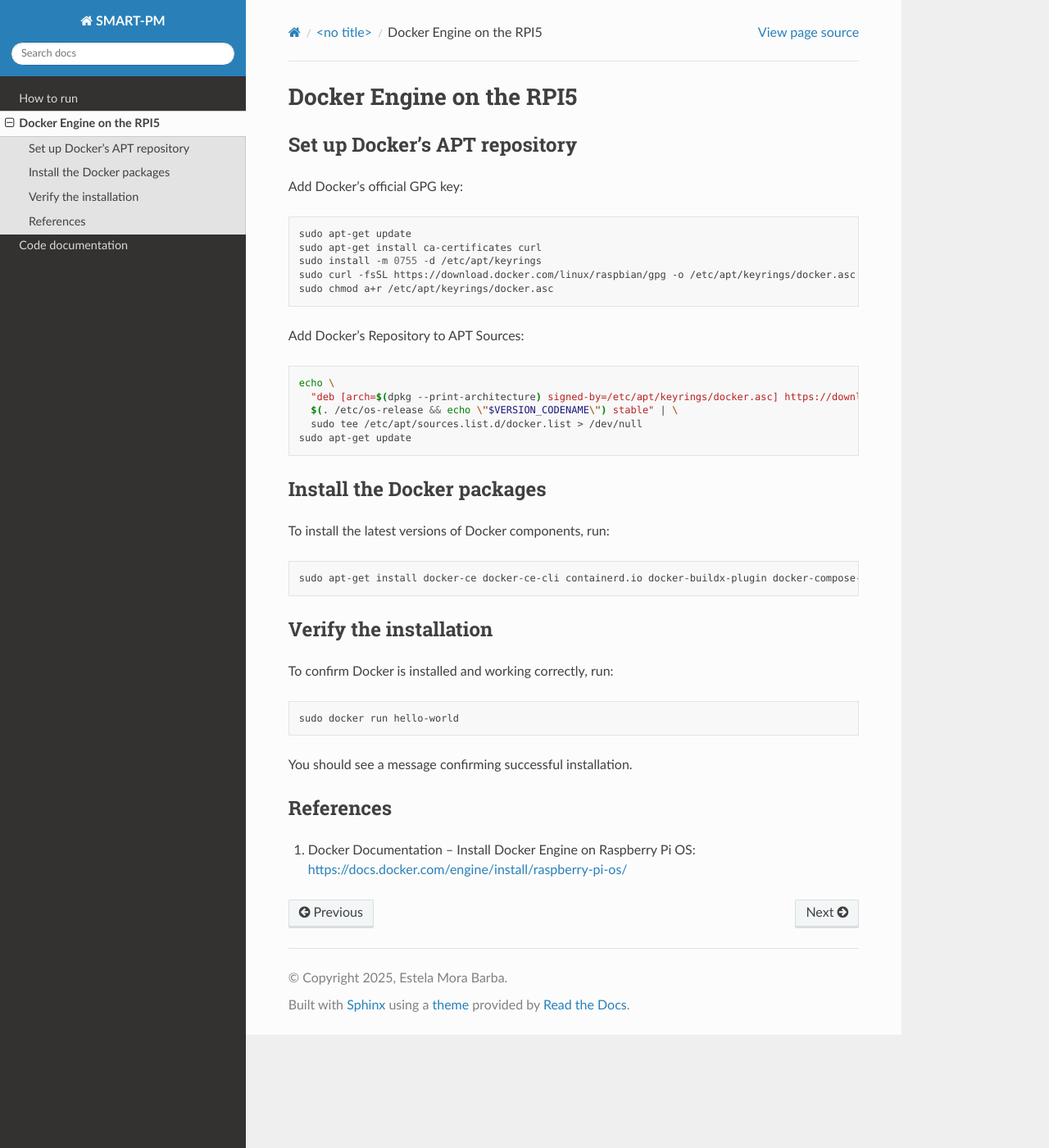
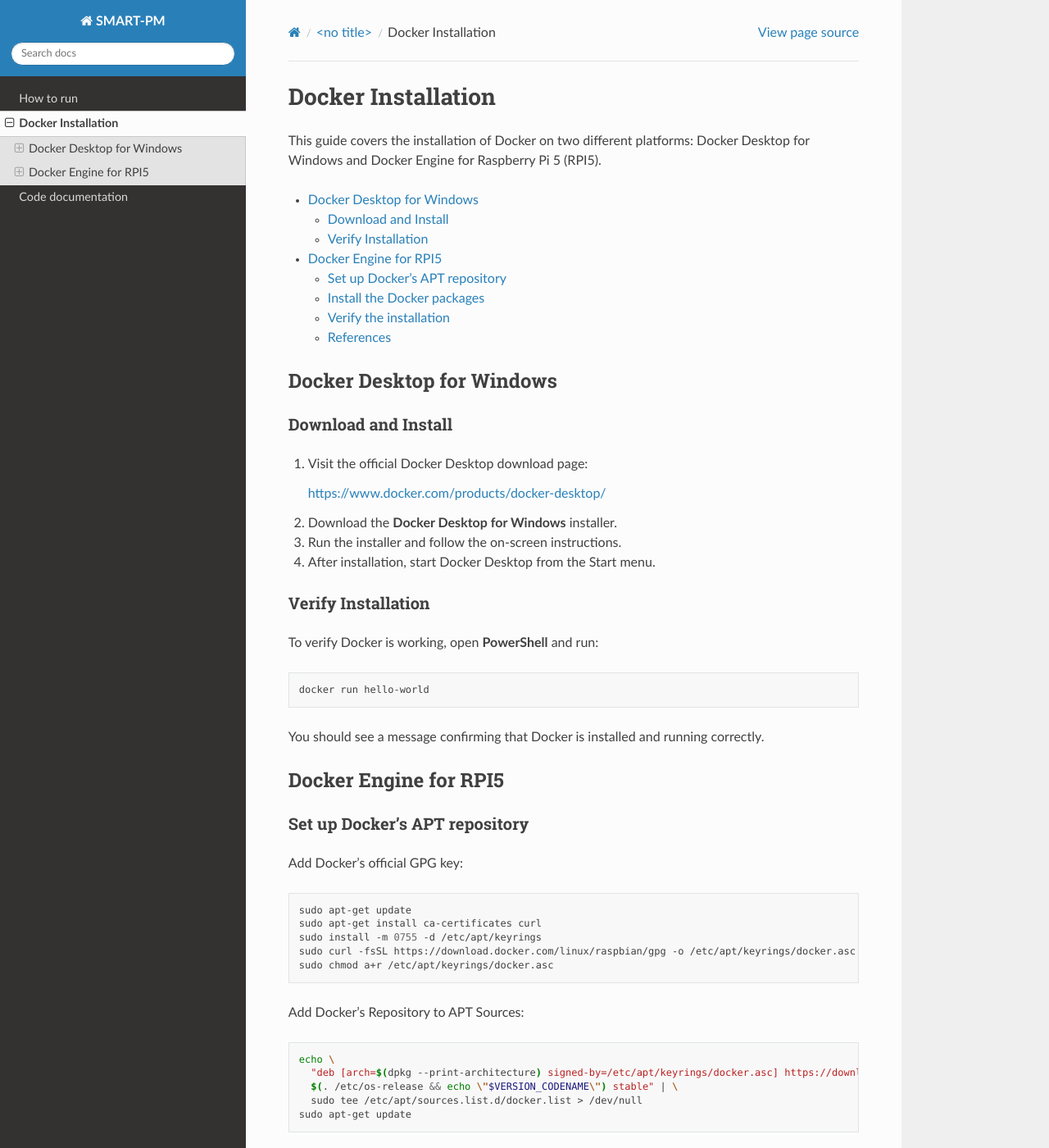
Before and after one commit to Estelamb/Distributed_IoT, a Sphinx documentation site: the page built from docs/source/Getting_started/docker.rst, in a window 1280 px wide and 1400 px high. Shown: the whole window at 82% size. Built offline with Sphinx 7.4.7 and the Read the Docs theme 3.1.0, drawn with Linux system fonts in a browser that asks for light colours; some of the changed text lies outside the part shown.

Commit message:
Docker installation

```diff
--- a/docs/source/Getting_started/docker.rst
+++ b/docs/source/Getting_started/docker.rst
@@ -1,8 +1,47 @@
-Docker Engine on the RPI5
-==========================
+Docker Installation
+===================
+
+This guide covers the installation of Docker on two different platforms:
+Docker Desktop for Windows and Docker Engine for Raspberry Pi 5 (RPI5).
+
+.. contents::
+   :local:
+   :depth: 2
+
+Docker Desktop for Windows
+--------------------------
+
+Download and Install
+~~~~~~~~~~~~~~~~~~~~
+
+1. Visit the official Docker Desktop download page:
+
+   https://www.docker.com/products/docker-desktop/
+
+2. Download the **Docker Desktop for Windows** installer.
+
+3. Run the installer and follow the on-screen instructions.
+
+4. After installation, start Docker Desktop from the Start menu.
+
+Verify Installation
+~~~~~~~~~~~~~~~~~~~
+
+To verify Docker is working, open **PowerShell** and run:
+
+.. code-block:: powershell
+
+   docker run hello-world
+
+You should see a message confirming that Docker is installed and running correctly.
+
+
+
+Docker Engine for RPI5
+----------------
 
 Set up Docker’s APT repository
-------------------------------
+~~~~~~~~~~~~~~~~~~~~~~~~~~~~~~
 
 Add Docker's official GPG key:
 
@@ -25,7 +64,7 @@
    sudo apt-get update
 
 Install the Docker packages
----------------------------
+~~~~~~~~~~~~~~~~~~~~~~~~~~~
 
 To install the latest versions of Docker components, run:
 
@@ -34,7 +73,7 @@
    sudo apt-get install docker-ce docker-ce-cli containerd.io docker-buildx-plugin docker-compose-plugin
 
 Verify the installation
------------------------
+~~~~~~~~~~~~~~~~~~~~~~~
 
 To confirm Docker is installed and working correctly, run:
 
@@ -44,7 +83,12 @@
 
 You should see a message confirming successful installation.
 
+
 References
-----------
+~~~~~~~~~~
 
-1. Docker Documentation – Install Docker Engine on Raspberry Pi OS: https://docs.docker.com/engine/install/raspberry-pi-os/
+- Docker Desktop for Windows documentation:
+  https://docs.docker.com/desktop/install/windows-install/
+
+- Docker Documentation – Install Docker Engine on Raspberry Pi OS:
+  https://docs.docker.com/engine/install/raspberry-pi-os/
```
